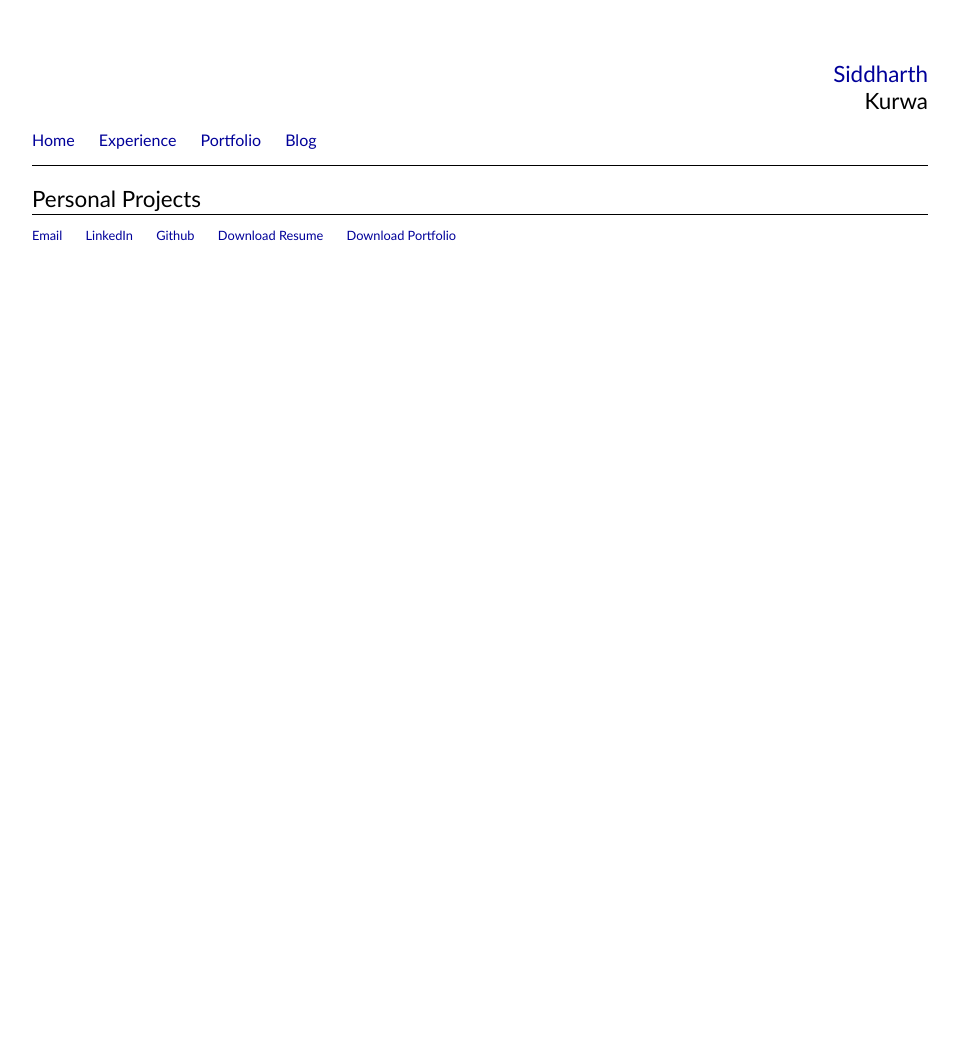
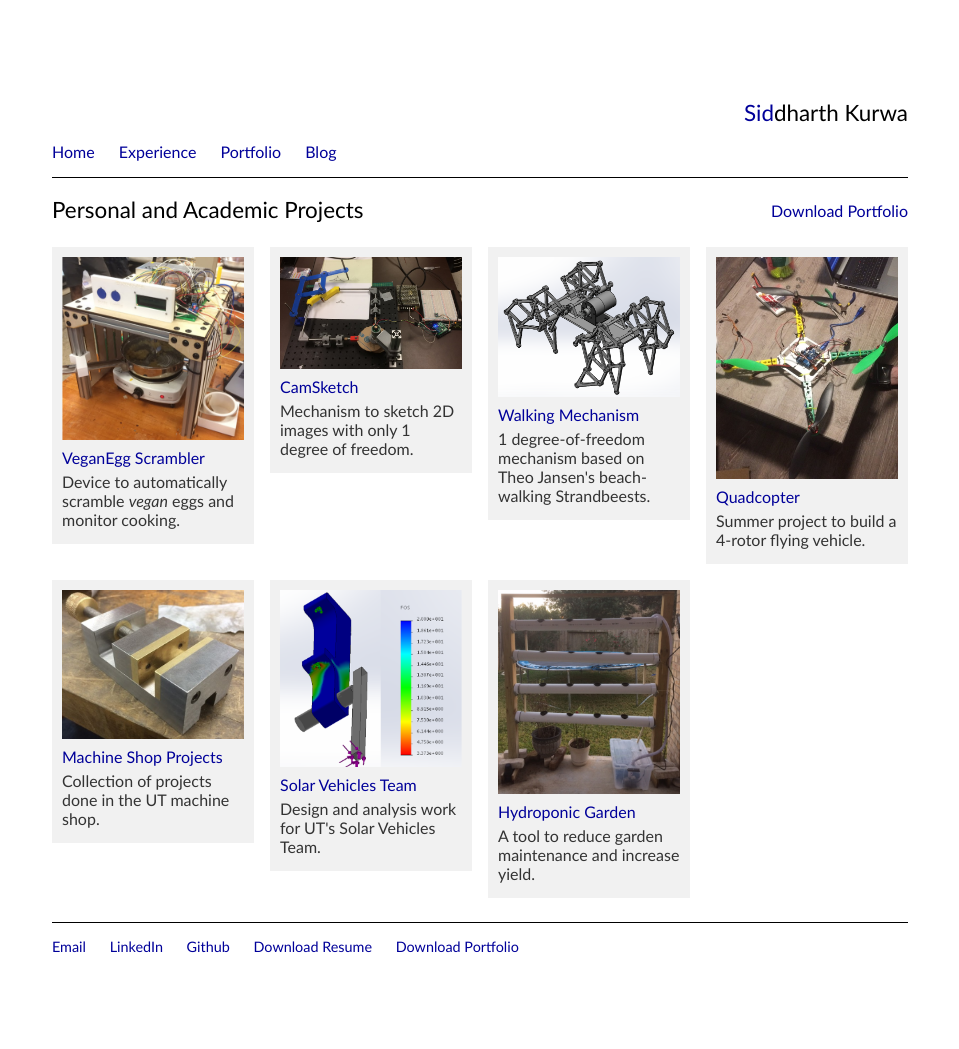
Before and after one commit to skurwa/skurwa.github.io, a Jekyll site: the page built from portfolio/index.html, in a window 1280 px wide. Shown: the whole page, without its empty margins (160-1119 px from the left). Built offline with Jekyll 4.4.1, drawn with Linux system fonts in a browser that asks for light colours; before the commit the page ends 900 px from its top, so only the background shows below that.

Commit message:
Portfolio landing site finished

```diff
--- a/_layouts/default.html
+++ b/_layouts/default.html
@@ -16,7 +16,7 @@
 		</head>
 		<body>
 			<header>
-					<span class = "header"><a href = "https://skurwa.github.io"><h2><span class ="blueText">Siddharth</span><br>Kurwa</h2></a></span>
+					<span class = "header"><h2><span class ="blueText">Sid</span>dharth Kurwa</h2></span>
 			</header>
 			<nav>
 	    		<ul>
@@ -24,6 +24,10 @@
 		        	<li><a href="/experience">Experience</a></li>
 	        		<li><a href="/portfolio">Portfolio</a></li>
 	        		<li><a href="/blog">Blog</a></li>
+							<!-- <span style ="float:right">
+								<li><a href ="/docs/Resume - Siddharth Kurwa.pdf" target = "_blank">Download Resume</a></li>
+								<li><a href ="/docs/Project Portfolio - Siddharth Kurwa.pdf" target = "_blank">Download Portfolio</a></li>
+							</span> -->
 	    		</ul>
 			</nav>
 			<div class="container">
--- a/css/main.css
+++ b/css/main.css
@@ -2,6 +2,7 @@ body {
     font-family:'Calibri', 'Arial', 'Sans-Serif';
     margin: 60px auto;
     width: 70%;
+    background-color: white;
 }
 header {
     font-family:'Calibri', 'Arial', 'Sans-Serif';
@@ -19,6 +20,7 @@ nav ul, footer ul {
     font-family:'Calibri', 'Arial', 'Sans-Serif';
     padding: 0px;
     list-style: none;
+    text-align: left;
 
 }
 nav ul li, footer ul li {
@@ -65,7 +67,7 @@ footer {
     border-top: 1px solid #000000;
     padding-top: 0;
     font-family:'Calibri', 'Arial', 'Sans-Serif';
-    font-size: .8em;
+    font-size: .9em;
 }
 
 ul.posts {
@@ -87,6 +89,7 @@ ul.posts li {
 }
 
 #wrapper ul li {
+    list-style-type: none;
     padding: 5px;
     margin-bottom: 0px;
     display: table;
@@ -94,6 +97,7 @@ ul.posts li {
 }
 
 #wrapper ul li img {
+    list-style-type: none;
     margin-top:3px;
     float: left;
 }
--- /dev/null
+++ b/portfolio/camsketch/index.html
@@ -0,0 +1,5 @@
+---
+layout: default
+title: CamSketch
+---
+<h2>{{ page.title }}</h2>
--- /dev/null
+++ b/portfolio/hydroponicgarden/index.html
@@ -0,0 +1,5 @@
+---
+layout: default
+title: Hydroponic Garden
+---
+<h2>{{ page.title }}</h2>
--- a/portfolio/index.html
+++ b/portfolio/index.html
@@ -1,5 +1,142 @@
 ---
 layout: default
-title: Personal Projects
+title: Portfolio
 ---
-	<h2>{{ page.title }}</h2>
+<!DOCTYPE html>
+<html>
+<head>
+<meta name="viewport" content="width=device-width, initial-scale=1">
+<style>
+* {
+    box-sizing: border-box;
+}
+
+body {
+    background-color: white;
+    padding: 20px;
+}
+
+/* Center website */
+.main {
+    max-width: 1000px;
+    margin: auto;
+}
+
+h1 {
+    word-break: break-all;
+}
+
+.row {
+    margin: 8px -16px;
+}
+
+/* Add padding BETWEEN each column */
+.row,
+.row > .column {
+    padding: 8px;
+}
+
+/* Create four equal columns that floats next to each other */
+.column {
+    float: left;
+    width: 25%;
+}
+
+/* Clear floats after rows */
+.row:after {
+    content: "";
+    display: table;
+    clear: both;
+}
+
+/* Content */
+.content {
+    background-color: #f1f1f1;
+    padding: 10px;
+}
+
+/* Responsive layout - makes a two column-layout instead of four columns */
+@media screen and (max-width: 900px) {
+    .column {
+        width: 50%;
+    }
+}
+
+/* Responsive layout - makes the two columns stack on top of each other instead of next to each other */
+@media screen and (max-width: 600px) {
+    .column {
+        width: 100%;
+    }
+}
+</style>
+</head>
+
+
+  <span style ="float:right">
+    <p><a href ="/docs/Project Portfolio - Siddharth Kurwa.pdf" target = "_blank">Download Portfolio</a></p>
+  </span>
+	<h2>Personal and Academic Projects</h2>
+	<div class="row">
+	  <div class="column">
+	    <div class="content">
+	      <a href = "/portfolio/veganeggscrambler">
+					<img src="img/VeganEggScrambler.png" alt="" style="width:100%">
+		      <p><span class ="blueText">VeganEgg Scrambler</span></p>
+				</a>
+				<p>Device to automatically scramble <em>vegan</em> eggs and monitor cooking.</p>
+	    </div>
+	  </div>
+	  <div class="column">
+	    <div class="content">
+				<a href = "/portfolio/camsketch">
+	      	<img src="img/CamSketch.png" alt="" style="width:100%">
+	      	<p><span class ="blueText">CamSketch</span></p>
+				</a>
+	      <p>Mechanism to sketch 2D images with only 1 degree of freedom.</p>
+	    </div>
+	  </div>
+	  <div class="column">
+	    <div class="content">
+				<a href = "/portfolio/walkingmechanism">
+		      <img src="img/Strandbeest.png" alt="" style="width:100%">
+		      <p><span class ="blueText">Walking Mechanism</span></p>
+				</a>
+	      <p>1 degree-of-freedom mechanism based on Theo Jansen's beach-walking Strandbeests.</p>
+	    </div>
+	  </div>
+		<div class="column">
+			<div class="content">
+				<a href = "/portfolio/quadcopter">
+					<img src="img/Quadcopter.jpg" alt="" style="width:100%">
+					<p><span class ="blueText">Quadcopter</span></p>
+				</a>
+				<p>Summer project to build a 4-rotor flying vehicle.</p>
+			</div>
+		</div>
+		<div class="column">
+			<div class="content">
+				<a href = "/portfolio/machineshopprojects">
+					<img src="img/MachineShopVise.jpg" alt="" style="width:100%">
+					<p><span class ="blueText">Machine Shop Projects</span></p>
+				</a>
+				<p>Collection of projects done in the UT machine shop.</p>
+			</div>
+		</div>
+		<div class="column">
+			<div class="content">
+				<a href = "/portfolio/solarcar">
+					<img src="img/SolarCar.png" alt="" style="width:100%">
+					<p><span class ="blueText">Solar Vehicles Team</span></p>
+				</a>
+				<p>Design and analysis work for UT's Solar Vehicles Team.</p>
+			</div>
+		</div>
+		<div class="column">
+			<div class="content">
+				<a href = "/portfolio/hydroponicgarden">
+					<img src="img/HydroponicGarden.png" alt="" style="width:100%">
+					<p><span class ="blueText">Hydroponic Garden</span></p>
+				</a>
+				<p>A tool to reduce garden maintenance and increase yield.</p>
+			</div>
+		</div>
--- /dev/null
+++ b/portfolio/machineshopprojects/index.html
@@ -0,0 +1,5 @@
+---
+layout: default
+title: Machine Shop Projects
+---
+<h2>{{ page.title }}</h2>
--- /dev/null
+++ b/portfolio/quadcopter/index.html
@@ -0,0 +1,5 @@
+---
+layout: default
+title: Quadcopter
+---
+<h2>{{ page.title }}</h2>
--- /dev/null
+++ b/portfolio/solarcar/index.html
@@ -0,0 +1,5 @@
+---
+layout: default
+title: Solar Vehicles Team
+---
+<h2>{{ page.title }}</h2>
--- /dev/null
+++ b/portfolio/veganeggscrambler/index.html
@@ -0,0 +1,5 @@
+---
+layout: default
+title: VeganEgg Scrambler
+---
+<h2>{{ page.title }}</h2>
--- /dev/null
+++ b/portfolio/walkingmechanism/index.html
@@ -0,0 +1,5 @@
+---
+layout: default
+title: Walking Mechanism
+---
+<h2>{{ page.title }}</h2>
```
Also changed, not shown: experience/index.html (+6 -3 lines), portfolio/img/CamSketch.png (added), portfolio/img/HydroponicGarden.png (added), portfolio/img/MachineShopVise.jpg (added), portfolio/img/Quadcopter.jpg (added), portfolio/img/SolarCar.png (added), portfolio/img/Strandbeest.png (added), portfolio/img/VeganEggScrambler.png (added).
